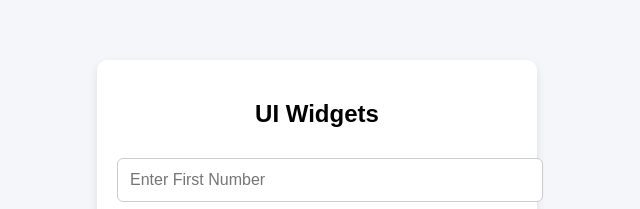
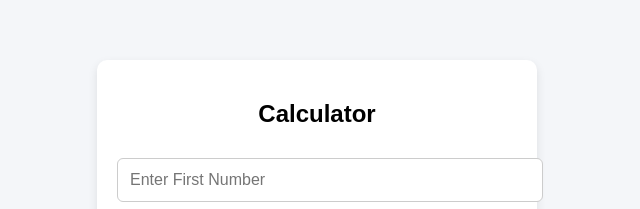
Before and after one commit to akhilaabrahamp/calculator, a plain HTML site: page index.html in a window 1280 px wide. Shown: the top 209 px of the page, 323-963 px from the left. Drawn offline with Linux system fonts and the light colour scheme.

Commit message:
Fix HTML structure and update calculator UI

```diff
--- a/index.html
+++ b/index.html
@@ -65,7 +65,7 @@ button:hover {
 <body>
 
 <div class="container">
-    <h2>UI Widgets</h2>
+    <h2>Calculator</h2>
 
     <input type="text" id="num1" placeholder="Enter First Number">
     <input type="text" id="num2" placeholder="Enter Second Number">
```
